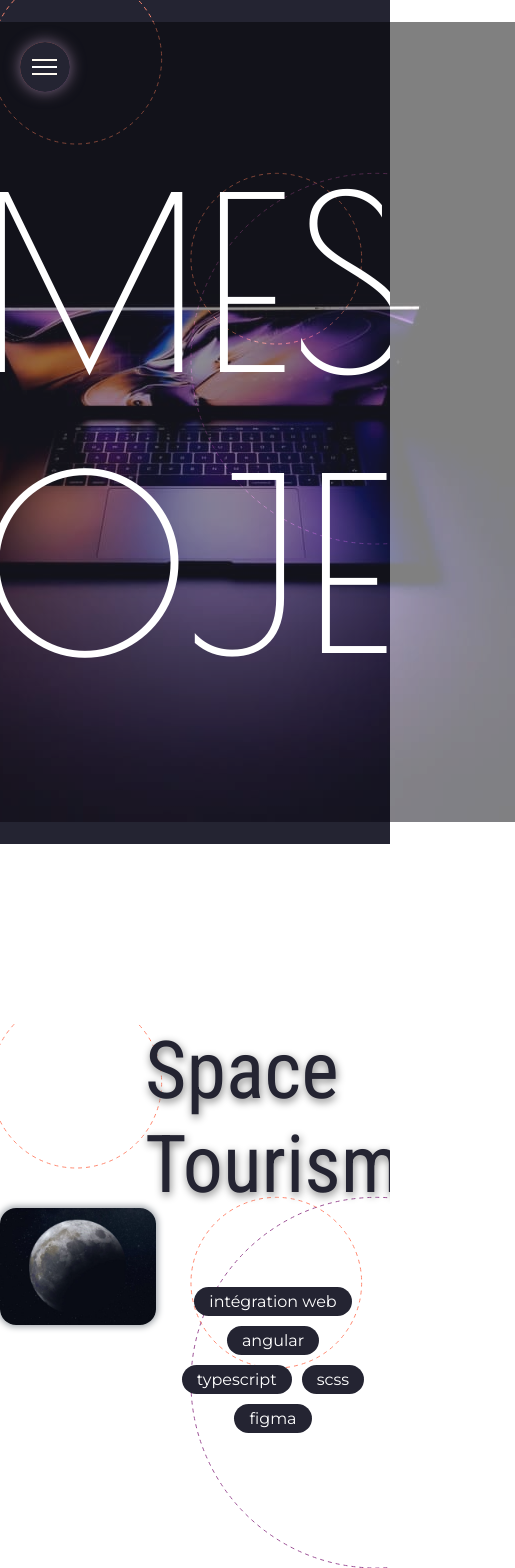
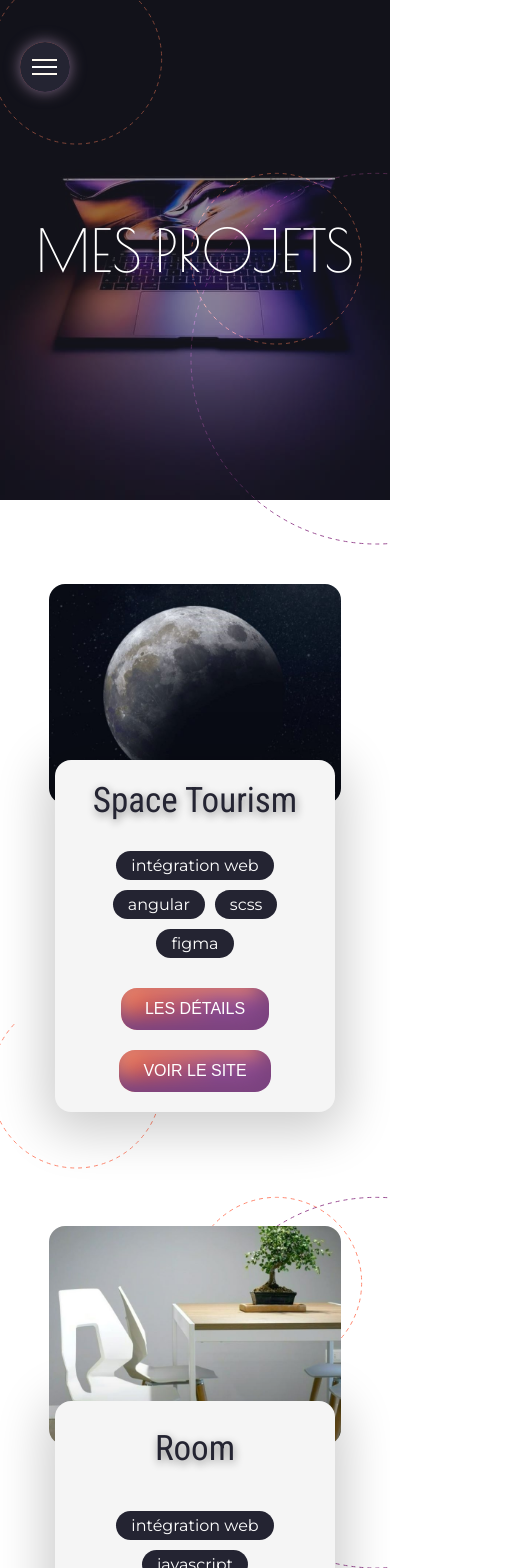
Before and after one commit to AstridPrlt/portfolioNg, an Angular app: page /portfolio in a window 390 px wide. Shown: the top 1568 px of the page, 515 px wide, since content can reach past the window. Built offline with nearby package versions, Linux system fonts and the light colour scheme.

Commit message:
design : responsive on all pages

```diff
--- a/src/app/about/about.component.html
+++ b/src/app/about/about.component.html
@@ -7,15 +7,15 @@
       <a href="https://www.linkedin.com/in/astrid-perillat/" target="_blank"><img src="/assets/img/linkedin-50.png" alt="lien vers mon profil LinkedIn"></a>
       <a href="https://github.com/AstridPrlt" target="_blank"><img src="/assets/img/github-50.png" alt="lien vers mon profil GitHub"></a>
     </div>
-    <img #avatar class="avatar" src="/assets/img/photos/profile-pic.png" alt="">
-    <!-- <div #avatar class="avatar"></div> -->
     <p>Il y a quelques années, complètement par hasard, j'ai ouvert une toute petite porte d'un univers immense et passionnant : j'ai découvert le <span>développement web</span> et j'ai tout de suite accroché.<br>
       Et pas seulement avec le code, mais avec la <span>création web</span> dans son ensemble.<br>
       J'ai adoré pouvoir allier création et logique, chercher des solutions et résoudre des problématiques, comprendre le fonctionnement de cet outil si familier qu'est le net.<br>
       J’ai passé ces dernières années à coder mes premiers sites juste par plaisir, à étudier la <span>rédaction web SEO</span>, à m’intéresser à  l'<span>UX</span>, au <span>design</span>, et enfin à passer une certification en développement web.<br>
       Me voilà désormais reconvertie en développeuse web fullstack, ravie d'en apprendre un peu plus tous les jours, et surtout avec un gros coup de 🧡 pour la partie front-end.<br>
       Mes outils principaux : <strong>Angular</strong>, <strong>Typescript</strong> et <strong>SCSS</strong>.</p>
-  </section>
+    </section>
+
+    <img #avatar class="avatar" src="/assets/img/photos/profile-pic.png" alt="">
 
   <section id="moreInfo">
 
--- a/src/app/home/home.component.html
+++ b/src/app/home/home.component.html
@@ -11,7 +11,7 @@
     <div id="welcomeText">
       <h2><span>Bienvenue</span><br>sur mon portfolio !</h2>
       <p>Je suis developpeuse web, passionnée par le front-end<br>
-        Je réalise des sites responsive, en phase avec les normes d’accessibilité et performants.</p>
+        Je réalise des sites responsive et en phase avec les normes d’accessibilité.</p>
       <p>Laissez-moi vous présenter mes projets et vous en dire un peu plus sur moi</p>
 
       <div class="homeButtons">
--- a/src/app/projects/projects.component.html
+++ b/src/app/projects/projects.component.html
@@ -47,6 +47,10 @@
           <button [routerLink]="['/portfolio', project.path]" class="projectButtons" type="button"><span class="material-icons">visibility</span> <span class="text project"></span></button>
           <button class="projectButtons" type="button"><a href="{{project.url}}" target="_blank" class="siteLinks"><span class="material-icons">reply</span> <span class="text site"></span></a></button>
         </div>
+        <div class="cardButtonsSmallScreens">
+          <button [routerLink]="['/portfolio', project.path]" class="projectButtons" type="button">Les détails</button>
+          <button class="projectButtons" type="button"><a href="{{project.url}}" target="_blank" class="siteLinks">Voir le site</a></button>
+        </div>
       </div>
     </div>
 
--- a/src/app/projects/projects.component.scss
+++ b/src/app/projects/projects.component.scss
@@ -9,21 +9,24 @@
 
 section#projectsHero {
   width: 100vw;
-  height: 100vh;
+  height: clamp(500px, 100vw, 100vh);
   display: flex;
   justify-content: center;
   align-items: center;
   background: url("/assets/img/PatternT.svg"), #242432;
   background-attachment: fixed;
   img {
+    max-width: 100vw;
+    height: inherit;
     max-height: 100%;
+    object-fit: cover;
     position: absolute;
     z-index: 1;
     filter: opacity(0.5);
   }
   h2 {
     text-align: center;
-    font-size: 15rem;
+    font-size: clamp(16px, 15vw, 400px);
     font-weight: 100;
     color: white;
     text-transform: uppercase;
@@ -200,9 +203,38 @@ section#listOfProjects {
           }
         }
       }
+      .cardButtonsSmallScreens {
+        display: none;
+      }
     }
 
-    &:hover {
+    // &:hover {
+    //   .cardText {
+    //     transform: rotateY(-20deg);
+    //     &::before {
+    //       opacity: 0.2;
+    //     }
+    //     .projectLinks {
+    //       transform: translateY(-20%) translateX(-7%);
+    //       text-shadow: -3px 3px 8px #818181;
+    //     }
+    //     .devCategory {
+    //       transform: translateX(-7%);
+    //     }
+    //     .cardButtons {
+    //       transform: translateX(0%);
+    //       opacity: 1;
+    //     }
+    //   }
+    //   .projectsImg {
+    //     transform: rotateY(20deg);
+    //     box-shadow: 3px 2px 6px 2px #b3b6bb;
+    //   }
+    // }
+
+  }
+  @media (hover: hover) {
+    .projectCard:hover {
       .cardText {
         transform: rotateY(-20deg);
         &::before {
@@ -224,6 +256,22 @@ section#listOfProjects {
       transform: rotateY(20deg);
       box-shadow: 3px 2px 6px 2px #b3b6bb;
     }
+
+    button.projectButtons:hover {
+      &:hover {
+        transform: translateX(-150px);
+      &:last-of-type {
+        border-radius: 10px 0 0 10px;
+      }
+      span.text {
+        transform: scaleX(3);
+        &::before {
+          transform: translate(-50%, -50%) scaleX(0.3);
+          opacity: 1;
+        }
+      }
+    }
+    }
   }
 }
 
@@ -242,3 +290,66 @@ section#listOfProjects {
     }
   }
 }
+
+@media screen and (max-width: 1023px) {
+  section#listOfProjects {
+    padding-top: 10vh;
+    .projectCard {
+      height: fit-content;
+      flex-direction: column;
+      margin-bottom: clamp(400px, 50vh, 500px);
+      img.projectsImg {
+        width: 75%;
+        box-shadow: none;
+      }
+      .cardText {
+        justify-content: space-around;
+        gap: 30px;
+        width: 60%;
+        min-width: 280px;
+        min-height: 350px;
+        height: fit-content;
+        padding: 5%;
+        position: absolute;
+        top: 80%;
+        z-index: 3;
+        background: whitesmoke;
+        box-shadow: rgb(0 0 0 / 20%) 0px 10px 50px 10px;
+        border-radius: 16px;
+        .projectLinks {
+          transform: none;
+          text-align: center;
+          font-size: clamp(1vw, 5rem, 9vw);
+          white-space: nowrap;
+        }
+
+        .cardButtons {
+          display: none;
+        }
+        .cardButtonsSmallScreens {
+          display: flex;
+          gap: 20px;
+          flex-wrap: wrap;
+          justify-content: center;
+          button.projectButtons {
+            margin: 0 20px;
+            border-radius: 16px;
+            padding: 12px 24px;
+            outline: none;
+            border: none;
+            font-size: 1rem;
+            background-image: linear-gradient(to right, #e96443, #904e95 65%);
+            box-shadow: inset -9px -14px 20px #7a427f, inset 9px 7px 20px #e4826c;
+            color: white;
+            text-transform: uppercase;
+            // font-family: "Mulish", sans-serif;
+            a {
+              text-decoration: none;
+              color: white;
+            }
+          }
+        }
+      }
+    }
+  }
+}
--- a/src/assets/projectsJson.json
+++ b/src/assets/projectsJson.json
@@ -5,8 +5,8 @@
     "date": "2021",
     "url": "https://astridprlt.github.io/space-tourism/",
     "github": "https://github.com/AstridPrlt/space-tourism",
-    "development": ["intégration web", "angular", "typescript", "scss", "figma"],
-    "goal": "Challenge du site <a href='https://www.frontendmentor.io/challenges/space-tourism-multipage-website-gRWj1URZ3' target='_blank' class='linkUrl'>FrontendMentor</a> : réaliser l'intégration web d'un site vitrine complet à partir d'une maquette Figma",
+    "development": ["intégration web", "angular", "scss", "figma"],
+    "goal": "Challenge du site <a href='https://www.frontendmentor.io/challenges/space-tourism-multipage-website-gRWj1URZ3' target='_blank' class='linkUrl'>FrontendMentor</a> : réaliser <strong>l'intégration web</strong> d'un site vitrine complet à partir d'une <strong>maquette Figma</strong>",
     "tools": ["Angular", "SCSS", "Figma"],
     "objectives": [
       "créer l'interface sous forme de <strong>Single Page Application</strong>",
@@ -35,7 +35,7 @@
     "url": "https://astridprlt.github.io/room-homepage/",
     "github": "https://github.com/AstridPrlt/room-homepage",
     "development": ["intégration web", "javascript"],
-    "goal": "Challenge du site <a href='https://www.frontendmentor.io/challenges/room-homepage-BtdBY_ENq' target='_blank' class='linkUrl'>FrontendMentor</a> : réaliser l'intégration web de la page d'accueil d'un site à partir de l'image du rendu visuel et d'un fichier donnant les directives principales sur l'UI",
+    "goal": "Challenge du site <a href='https://www.frontendmentor.io/challenges/room-homepage-BtdBY_ENq' target='_blank' class='linkUrl'>FrontendMentor</a> : réaliser <strong>l'intégration web</strong> de la page d'accueil d'un site à partir de l'image du rendu visuel et d'un fichier donnant les directives principales sur l'UI",
     "tools": ["HTML / CSS", "Javascript"],
     "objectives": [],
     "images": {
@@ -56,7 +56,7 @@
     "url": "https://lecowee.astrid-perillat.fr/",
     "github": "",
     "development": ["full-stack", "bootstrap", "vueJs", "laravel"],
-    "goal": "Project libre clôturant ma formation.<br>J'ai choisi de réaliser, avec des frameworks, le site d'un coworking coffee proposant un accès pour ses membres et l'inscription à des activités.",
+    "goal": "Project libre clôturant ma formation.<br>J'ai choisi de réaliser, avec des <strong>frameworks</strong>, le site d'un <strong>coworking coffee</strong> proposant un accès pour ses membres et l'inscription à des activités.",
     "tools": ["Bootstrap", "VueJS", "Laravel", "MySQL", "API Stripe", "OAuth Login"],
     "objectives": [
       "créer une <strong>partie vitrine</strong> pour présenter le café, son fonctionnement et ses évènements",
@@ -87,12 +87,12 @@
     "url": "https://blogalaska-p4.astrid-perillat.fr/home.html",
     "github": "",
     "development": ["full-stack", "bootstrap", "php", "mySql"],
-    "goal": "Créer un site pour un écrivain, lui permettant de rédiger et publier son nouveau roman par épisode.\nIl doit donc être composé d'une interface frontend pour les lecteurs et d'une interface d'administration pour gérer les épisodes",
+    "goal": "Créer un site pour un écrivain, lui permettant de rédiger et publier son nouveau roman par épisode.\nIl doit donc être composé d'une <strong>interface frontend</strong> pour les lecteurs et d'une <strong>interface d'administration</strong> pour gérer les épisodes",
     "tools": ["Bootstrap", "PHP", "MySQL", "TinyMCE"],
     "objectives": [
-      "pour les lecteurs : créer une interface pour accéder aux différents épisodes, et pouvoir les commenter",
-      "pour l'écrivain : créer un dashboard d'administration, protégé par mot de passe, pour gérer ses épisodes via une interface WYSIWYG et modérer les commentaires",
-      "pour le code : respecter une architecture MVC et la programmation orientée objet"
+      "pour les lecteurs : créer une <strong>interface</strong> pour accéder aux différents épisodes, et pouvoir les commenter",
+      "pour l'écrivain : créer un <strong>dashboard d'administration</strong>, protégé par mot de passe, pour gérer ses épisodes via une interface <strong>WYSIWYG</strong> et modérer les commentaires",
+      "pour le code : respecter une <strong>architecture MVC</strong> et la <strong>programmation orientée objet</strong>"
     ],
     "images": {
       "main": "./assets/img/blog.jpg",
@@ -118,14 +118,14 @@
     "url": "https://locvelo-p3.astrid-perillat.fr/",
     "github": "",
     "development": ["front-end", "javascript"],
-    "goal": "Concevoir une Single Page Application simulant la réservation de vélos dans une ville.\nLa page doit être composée d'un <span>diaporama explicatif</span> et d'une carte intéractive liée à l'API Leaflet (pour la carte) et l'API JCDecaux (pour les vélos)",
+    "goal": "Concevoir une <strong>Single Page Application</strong> simulant la réservation de vélos dans une ville.\nLa page doit être composée d'un <strong>diaporama explicatif</strong> et d'une <strong>carte intéractive</strong> liée à l'API Leaflet (pour la carte) et l'API JCDecaux (pour les vélos)",
     "tools": ["HTML / CSS", "Javascript", "API JCDecaux", "API Leaflet", "API Canvas"],
     "objectives":[
-      "créer un slider intéractif pour expliquer le fonctionnement du site",
-      "fournir la localisation et l'état des stations en temps réel",
-      "permettre la réservation d'un vélo, temporairement enregistrée sur le navigateur",
-      "créer un champ de signature grâce à l'API Canvas",
-      "afficher l'état de la réservation"
+      "créer un <strong>slider intéractif</strong> pour expliquer le fonctionnement du site",
+      "fournir la localisation et l'état des stations <strong>en temps réel</strong>",
+      "permettre la <strong>réservation</strong> d'un vélo, temporairement enregistrée sur le navigateur",
+      "créer un <strong>champ de signature</strong> grâce à l'API Canvas",
+      "afficher l'<strong>état</strong> de la réservation"
     ],
     "images": {
       "main": "./assets/img/rideup.jpg",
@@ -148,19 +148,19 @@
     "url": "https://ireki.astrid-perillat.fr/",
     "github": "",
     "development": ["front-end", "wordpress"],
-    "goal": "Créer le site d'un office du tourisme en personnalisant un thème WordPress avec des animations CSS. Le site doit respecter un cahier des charges précis et appliquer les principes du SEO. Carte blanche pour le design",
+    "goal": "Créer le site d'un office du tourisme en personnalisant un thème <strong>WordPress</strong> avec des <strong>animations CSS</strong>. Le site doit respecter un <strong>cahier des charges</strong> précis et appliquer les principes du <strong>SEO</strong>. Carte blanche pour le design",
     "tools": ["Wordpress", "Animations CSS"],
     "objectives": [
-      "créer le design, les textes et assurer la cohérence graphique du site",
+      "créer le <strong>design</strong>, les <strong>textes</strong> et assurer la <strong>cohérence graphique</strong> du site",
       "respecter la structure demandée dans le cahier des charges",
       "ajouter des animations CSS pour certains éléments",
-      "optimiser le site pour le référencement naturel et suivre les bonnes pratiques d'accessibilité"
+      "optimiser le site pour le <strong>référencement naturel</strong> et suivre les bonnes pratiques d'<strong>accessibilité</strong>"
     ],
     "images": {
       "main": "./assets/img/ireki.jpg",
-      "desktop": "",
-      "tablet": "",
-      "mobile": ""
+      "desktop": "./assets/img/mockups/irekiLaptop.png",
+      "tablet": "./assets/img/mockups/irekiTablet.png",
+      "mobile": "./assets/img/mockups/irekiMobile.png"
     },
     "siteImages": [
       "./assets/img/sitesImg/ireki1",
```
Also changed, not shown: src/app/about/about.component.scss (+17 -16 lines), src/app/about/about.component.ts (+21 -21 lines), src/app/home/home.component.scss (+32 -139 lines), src/app/projects/projet/projet.component.html (+7 -1 lines), src/app/projects/projet/projet.component.scss (+54 -16 lines). Lines whose indentation alone changed are shown as unchanged.
